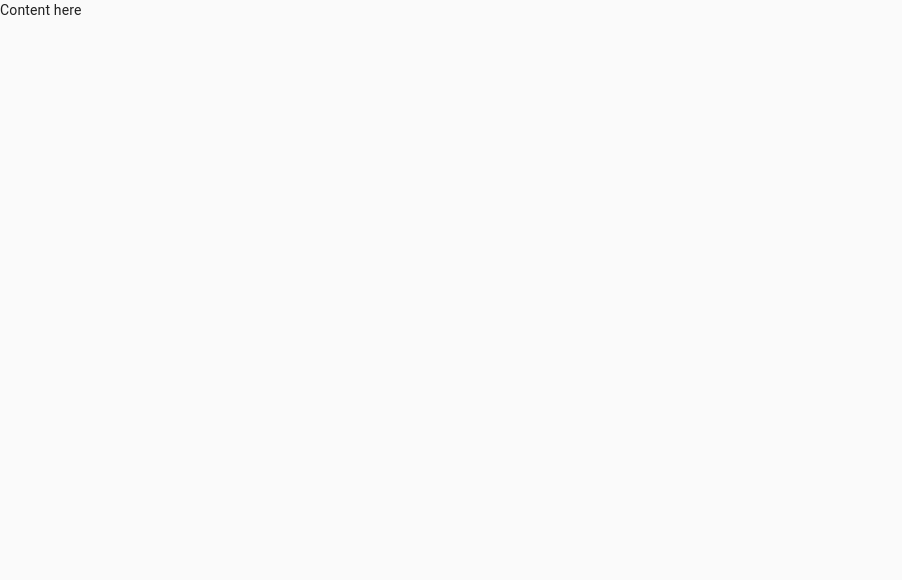
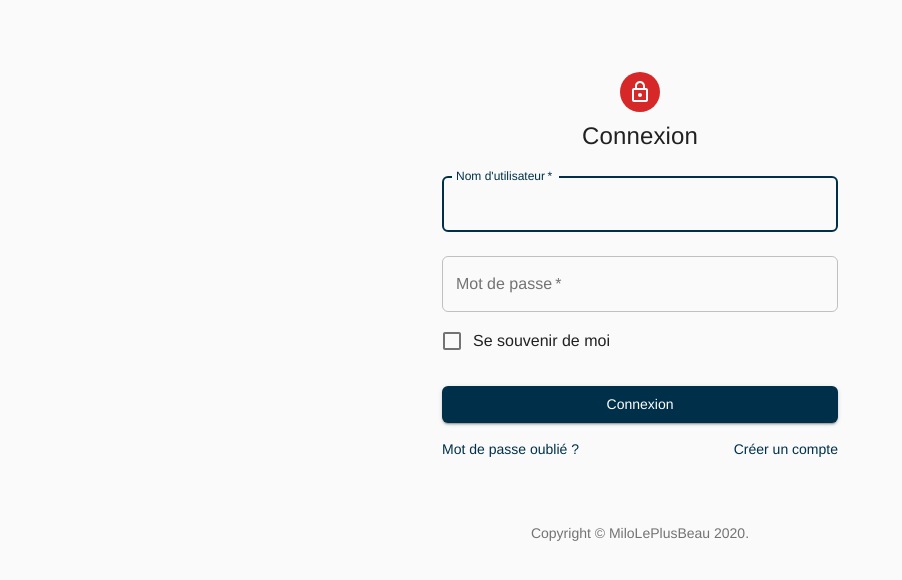
Before and after one commit to capsuleman/make-tricoloc-drunk-again, a React (Create React App) app: page / in a window 1280 px wide. Shown: the top 580 px of the page, without its empty margins (0-902 px from the left). Built offline with nearby package versions, Linux system fonts and the light colour scheme.

Commit message:
🚧 added dummy login page

```diff
--- a/src/App.tsx
+++ b/src/App.tsx
@@ -2,13 +2,16 @@ import React from 'react';
 import { MuiThemeProvider, StylesProvider } from '@material-ui/core/styles';
 import CssBaseline from '@material-ui/core/CssBaseline';
 
+import SignIn from 'src/components/SignIn';
 import { theme } from 'src/theme';
 
 const App: React.FC = () => {
   return (
     <CssBaseline>
       <StylesProvider injectFirst>
-        <MuiThemeProvider theme={theme}>Content here</MuiThemeProvider>
+        <MuiThemeProvider theme={theme}>
+          <SignIn />
+        </MuiThemeProvider>
       </StylesProvider>
     </CssBaseline>
   );
--- /dev/null
+++ b/src/components/SignIn/SignIn.style.tsx
@@ -0,0 +1,27 @@
+import styled from 'styled-components';
+import Container from '@material-ui/core/Container';
+import Avatar from '@material-ui/core/Avatar';
+import Button from '@material-ui/core/Button';
+
+import { colors } from 'src/theme';
+
+export const StyledContainer = styled(Container)`
+  display: flex;
+  flex-direction: column;
+  align-items: center;
+  margin-top: 64px;
+`;
+
+export const StyledAvatar = styled(Avatar)`
+  margin: 8px;
+  background-color: ${colors.red};
+`;
+
+export const Form = styled.form`
+  width: 100%;
+  margin-top: 8px;
+`;
+
+export const SubmitButton = styled(Button)`
+  margin: 24px 0 16px;
+`;
--- /dev/null
+++ b/src/components/SignIn/SignIn.tsx
@@ -0,0 +1,75 @@
+import React from 'react';
+
+import TextField from '@material-ui/core/TextField';
+import FormControlLabel from '@material-ui/core/FormControlLabel';
+import Checkbox from '@material-ui/core/Checkbox';
+import Link from '@material-ui/core/Link';
+import Grid from '@material-ui/core/Grid';
+import Box from '@material-ui/core/Box';
+import LockOutlinedIcon from '@material-ui/icons/LockOutlined';
+import Typography from '@material-ui/core/Typography';
+
+import { StyledContainer, StyledAvatar, Form, SubmitButton } from './SignIn.style';
+
+const SignIn: React.FC = () => {
+  return (
+    <StyledContainer maxWidth="xs">
+      <StyledAvatar>
+        <LockOutlinedIcon />
+      </StyledAvatar>
+      <Typography component="h1" variant="h5">
+        Connexion
+      </Typography>
+      <Form>
+        <TextField
+          variant="outlined"
+          margin="normal"
+          required
+          fullWidth
+          label="Nom d'utilisateur"
+          autoComplete="text"
+          autoFocus
+        />
+        <TextField
+          variant="outlined"
+          margin="normal"
+          required
+          fullWidth
+          label="Mot de passe"
+          type="password"
+          autoComplete="current-password"
+        />
+        <FormControlLabel
+          control={<Checkbox value="remember" color="primary" />}
+          label="Se souvenir de moi"
+        />
+        <SubmitButton type="submit" fullWidth variant="contained" color="primary">
+          Connexion
+        </SubmitButton>
+        <Grid container>
+          <Grid item xs>
+            <Link href="#" variant="body2">
+              Mot de passe oublié&nbsp;?
+            </Link>
+          </Grid>
+          <Grid item>
+            <Link href="#" variant="body2">
+              Créer un compte
+            </Link>
+          </Grid>
+        </Grid>
+      </Form>
+      <Box mt={8}>
+        <Typography variant="body2" color="textSecondary" align="center">
+          {' Copyright © '}
+          <Link color="inherit" href="https://gifree.cs-campus.fr/" target="_blank">
+            MiloLePlusBeau
+          </Link>
+          {` ${new Date().getFullYear()}.`}
+        </Typography>
+      </Box>
+    </StyledContainer>
+  );
+};
+
+export default SignIn;
--- /dev/null
+++ b/src/components/SignIn/index.ts
@@ -0,0 +1 @@
+export { default } from './SignIn';
--- a/src/theme.ts
+++ b/src/theme.ts
@@ -1,9 +1,11 @@
 import { createMuiTheme, Theme } from '@material-ui/core';
 
 export const colors = {
-  primary: '#E27D60',
-  secondary: '#85DCBA',
-  red: '#E8A87C',
+  darkBlue: '#003049',
+  red: '#d62828',
+  orange: '#f77f00',
+  yellow: '#fcbf49',
+  darkWhite: '#eae2b7',
   white: '#fff',
   grey: '#6d7278',
 };
@@ -20,11 +22,11 @@ export const theme: Theme = createMuiTheme({
   },
   palette: {
     primary: {
-      main: colors.primary,
+      main: colors.darkBlue,
       contrastText: colors.white,
     },
     secondary: {
-      main: colors.secondary,
+      main: colors.orange,
       contrastText: colors.white,
     },
     error: {
```
